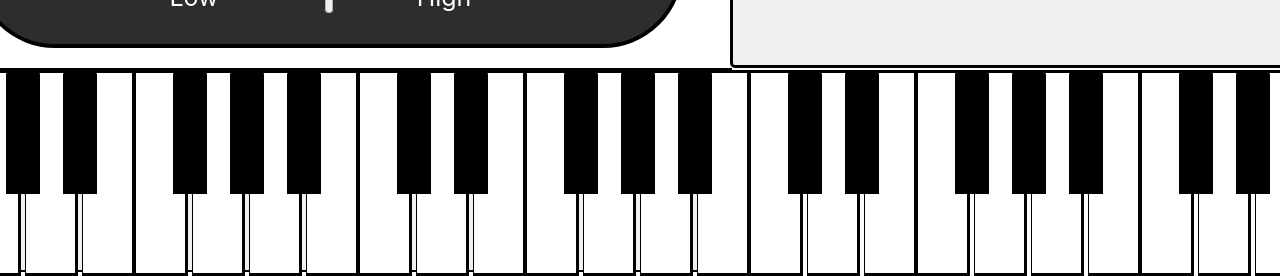
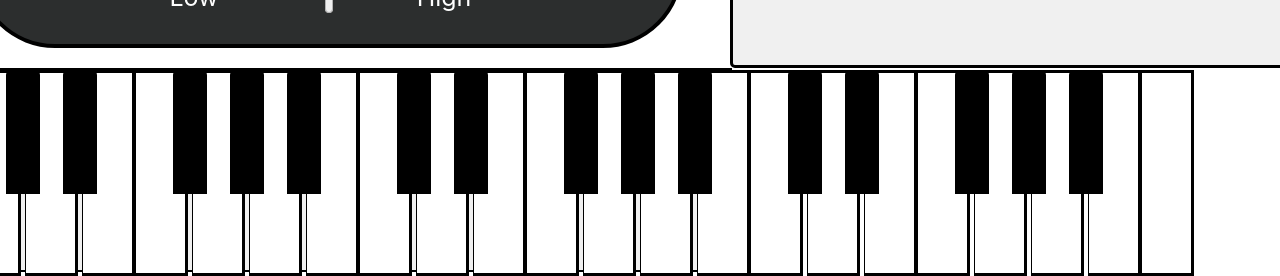
Before and after one commit to Christian1100/DJ-Synthesizer, a React (Create React App) app: page / in a window 1280 px wide. Shown: the part 2705-2981 px from the top of the page. Built offline with nearby package versions, Linux system fonts and the light colour scheme.

Commit message:
Make piano play notes

```diff
--- a/src/gui/Gui.js
+++ b/src/gui/Gui.js
@@ -16,6 +16,16 @@ function App({synthesizer})  {
     useEffect(() => synthesizer.setDecay(decay), [synthesizer, decay]);
     useEffect(() => synthesizer.setSustain(sustain), [synthesizer, sustain]);
     useEffect(() => synthesizer.setRelease(release), [synthesizer, release]);
+
+    const pianoKeyColors = [
+        "white-key", "black-key", "white-key", "black-key", "white-key",
+        "white-key", "black-key", "white-key", "black-key", "white-key", "black-key", "white-key",
+        "white-key", "black-key", "white-key", "black-key", "white-key",
+        "white-key", "black-key", "white-key", "black-key", "white-key", "black-key", "white-key",
+        "white-key", "black-key", "white-key", "black-key", "white-key",
+        "white-key", "black-key", "white-key", "black-key", "white-key", "black-key", "white-key",
+        "white-key"
+    ]
 
     return (
 
@@ -133,54 +143,9 @@ function App({synthesizer})  {
 
             <div id="piano-box">
                 <div id="piano-keys">
-
-
-                    <div className="white-key"></div>
-                    <div className="black-key"></div>
-                    <div className="white-key"></div>
-                    <div className="black-key"></div>
-                    <div className="white-key"></div>
-
-                    <div className="white-key"></div>
-                    <div className="black-key"></div>
-                    <div className="white-key"></div>
-                    <div className="black-key"></div>
-                    <div className="white-key"></div>
-                    <div className="black-key"></div>
-                    <div className="white-key"></div>
-                    <div className="white-key"></div>
-                    <div className="black-key"></div>
-                    <div className="white-key"></div>
-                    <div className="black-key"></div>
-                    <div className="white-key"></div>
-
-                    <div className="white-key"></div>
-
-                    <div className="black-key"></div>
-                    <div className="white-key"></div>
-                    <div className="black-key"></div>
-                    <div className="white-key"></div>
-                    <div className="black-key"></div>
-                    <div className="white-key"></div>
-
-                    <div className="white-key"></div>
-                    <div className="black-key"></div>
-                    <div className="white-key"></div>
-                    <div className="black-key"></div>
-                    <div className="white-key"></div>
-                    <div className="white-key"></div>
-                    <div className="black-key"></div>
-                    <div className="white-key"></div>
-                    <div className="black-key"></div>
-                    <div className="white-key"></div>
-                    <div className="black-key"></div>
-                    <div className="white-key"></div>
-                    <div className="white-key"></div>
-                    <div className="black-key"></div>
-                    <div className="white-key"></div>
-                    <div className="black-key"></div>
-                    <div className="white-key"></div>
-
+                    {pianoKeyColors.map((color, i) =>
+                        <div className={color} onMouseDown={() => synthesizer.startNote(i)} onMouseUp={() => synthesizer.stopNote(i)} onMouseLeave={() => synthesizer.stopNote(i)}></div>
+                    )}
                 </div>
             </div>
 
--- a/src/gui/style.css
+++ b/src/gui/style.css
@@ -1567,6 +1567,7 @@ p1{
     display: flex;
     justify-content: flex-start;
     align-items: flex-end;
+    flex-direction: row-reverse;
     height: 100%;
 }
 
```
